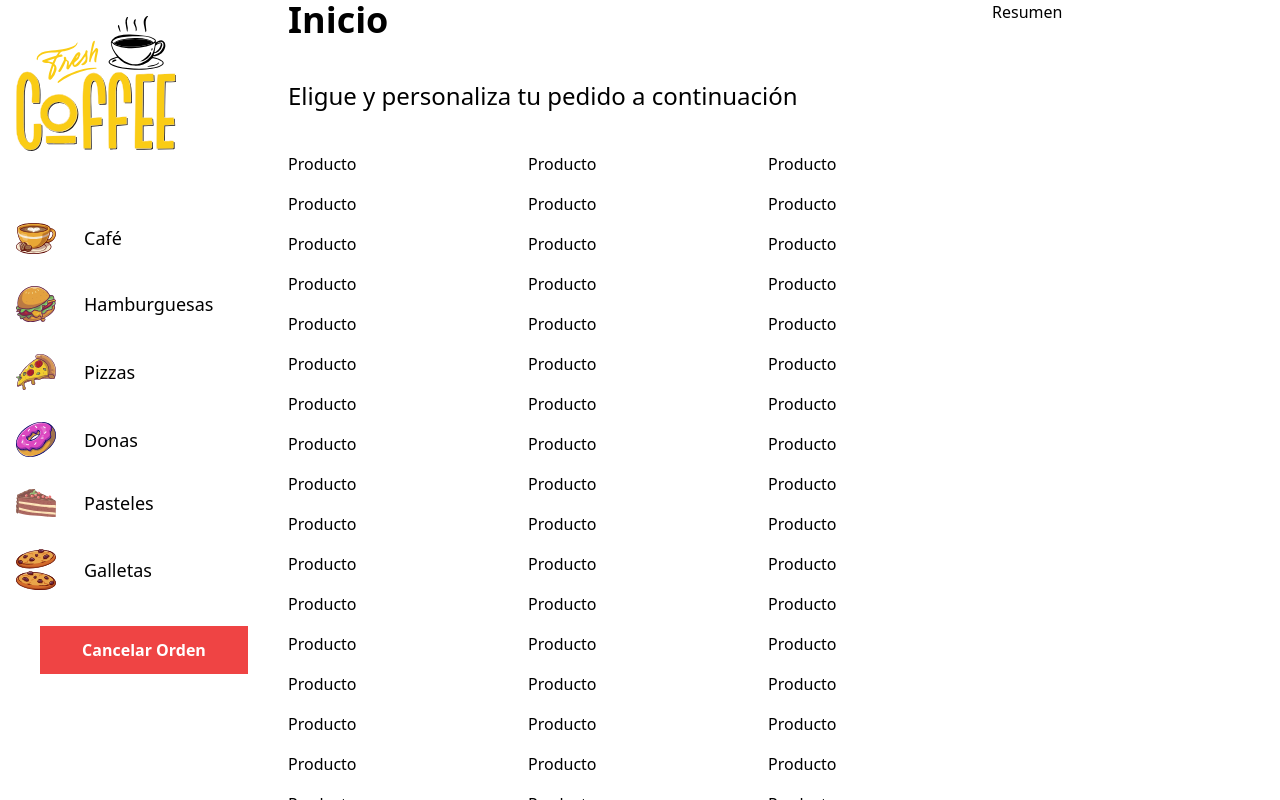
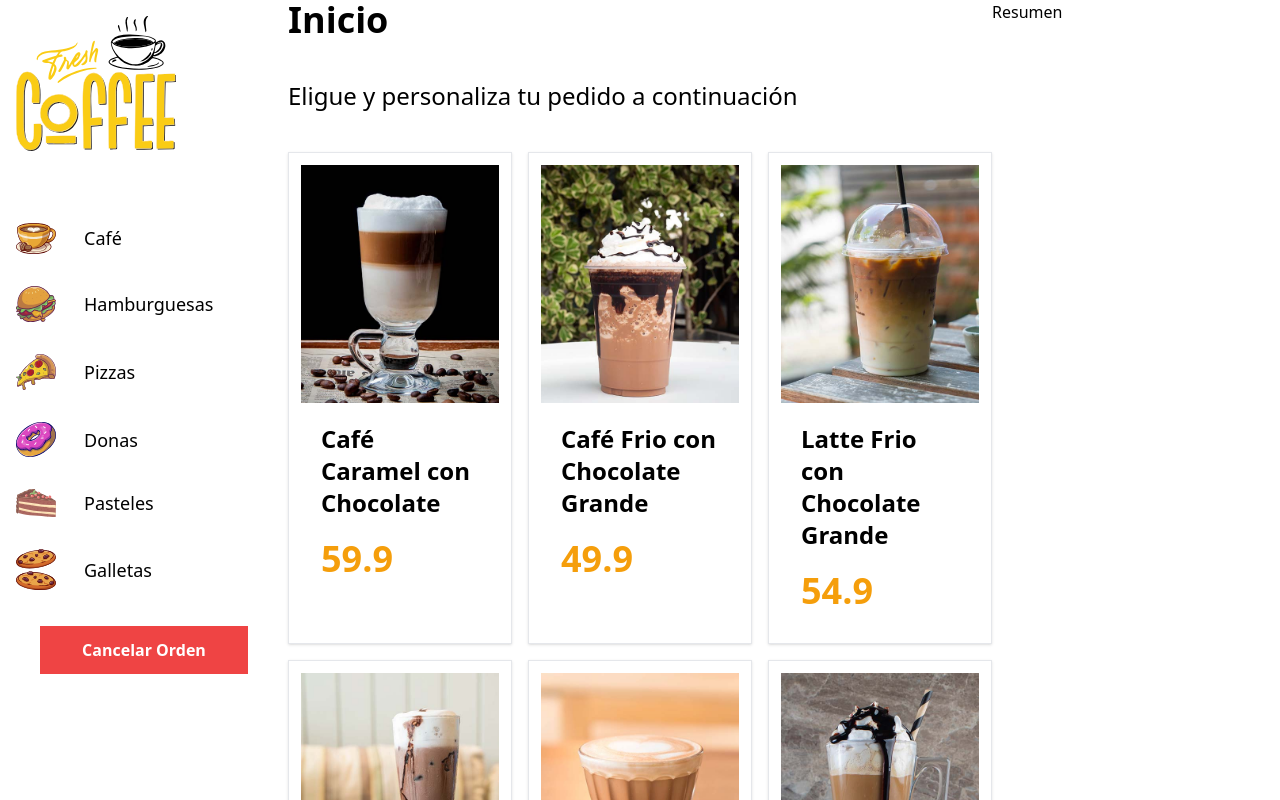
Before and after one commit to JRGironDev/fullStack-quiosco, a React (Vite) app: page / in a window 1280 px wide. Shown: the top 800 px of the page. Built offline with nearby package versions, Linux system fonts and the light colour scheme.

Commit message:
Mostrando los productos

```diff
--- a/src/components/Producto.jsx
+++ b/src/components/Producto.jsx
@@ -1,3 +1,17 @@
 export default function Producto({ producto }) {
-  return <div>Producto</div>;
+  const { nombre, imagen, precio } = producto;
+
+  return (
+    <div className="border p-3 shadow bg-white">
+      <img
+        className="w-full"
+        src={`/img/${imagen}.jpg`}
+        alt={`imagen ${nombre}`}
+      />
+      <div className="p-5">
+        <h3 className="text-2xl font-bold ">{nombre}</h3>
+        <p className="mt-5 font-black text-4xl text-amber-500 ">{precio}</p>
+      </div>
+    </div>
+  );
 }
```
